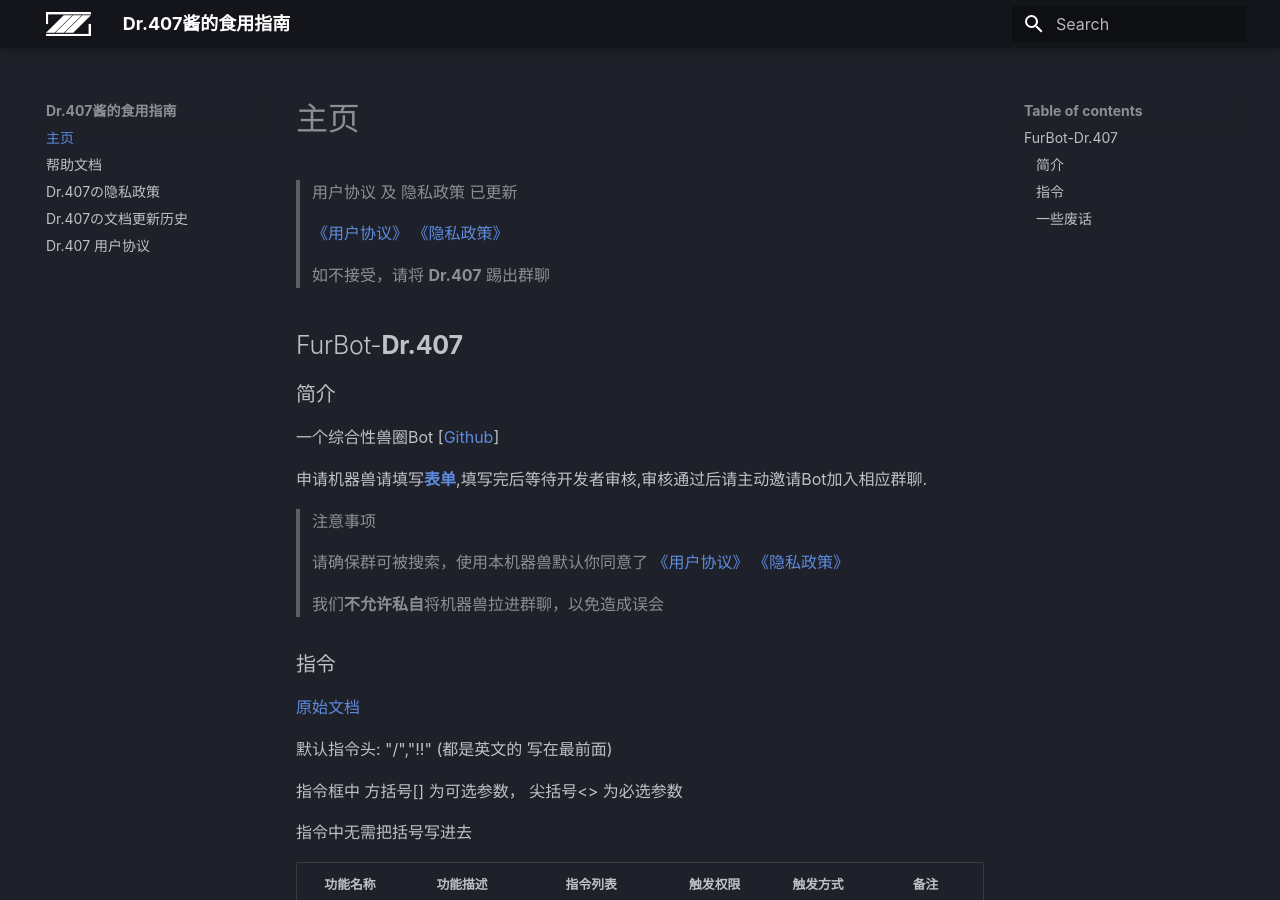
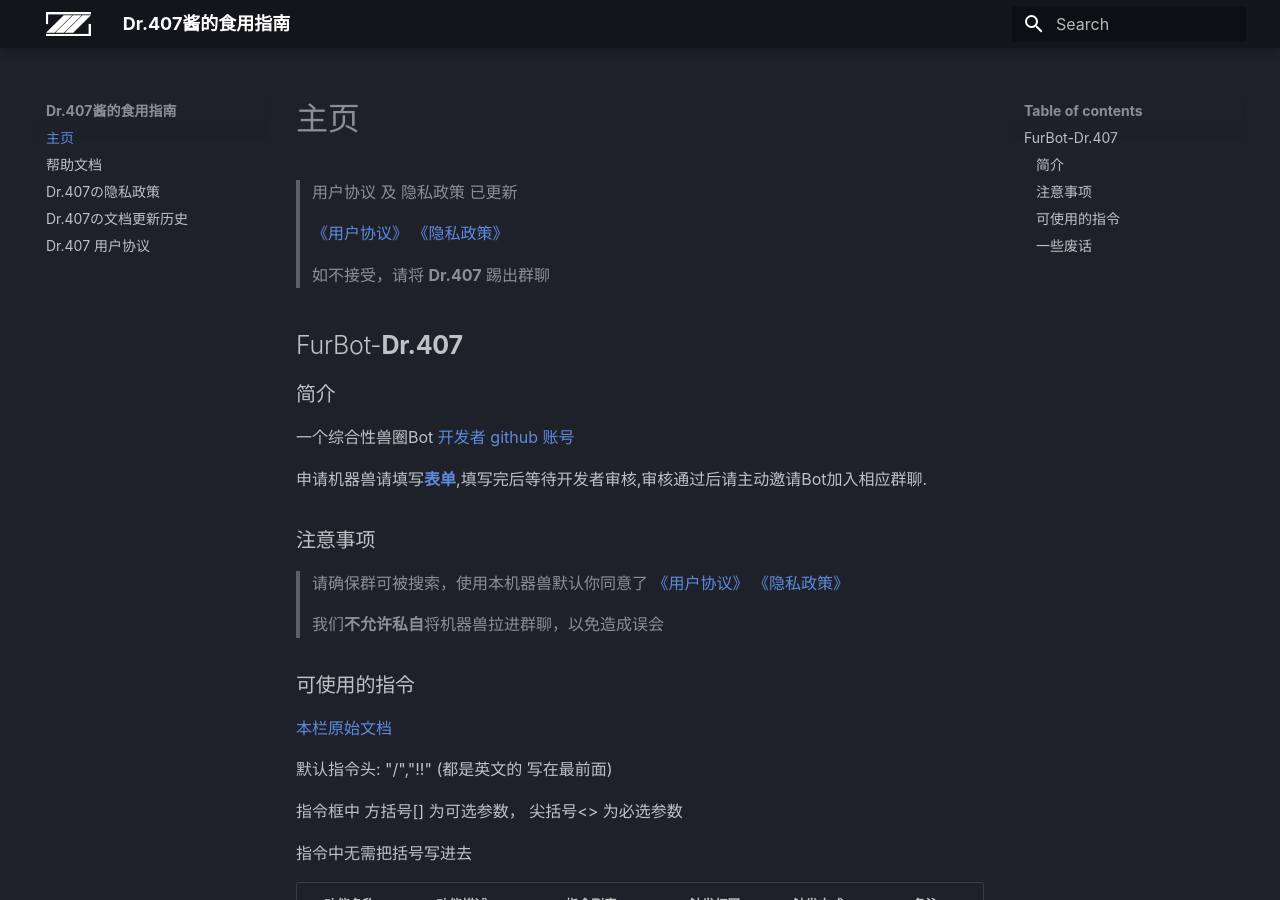
Before and after one commit to BuDingOwO/Docs-Dr407, an MkDocs documentation site: the page built from docs/index.md, in a window 1280 px wide and 900 px high. Built offline with MkDocs 1.6.1 and Material for MkDocs 9.7.7, drawn with Linux system fonts in a browser that asks for light colours.

Commit message:
Update index.md

```diff
--- a/docs/index.md
+++ b/docs/index.md
@@ -9,19 +9,19 @@
 
 ### 简介
 
-一个综合性兽圈Bot [[Github](https://github.com/BuDingOwO)]
+一个综合性兽圈Bot [开发者 github 账号](https://github.com/BuDingOwO)
 
 申请机器兽请填写[**表单**](http://survey.forcecat.cn/s/UKJXuU),填写完后等待开发者审核,审核通过后请主动邀请Bot加入相应群聊.
 
-> 注意事项
+### 注意事项
 
 > 请确保群可被搜索，使用本机器兽默认你同意了 [《用户协议》](./UserAgreements/) [《隐私政策》](./Privacy/)
 
 > 我们**不允许私自**将机器兽拉进群聊，以免造成误会
 
-### 指令
+### 可使用的指令
 
-[原始文档](./Helpness)
+[本栏原始文档](./Helpness)
 
 默认指令头: "/","!!"  (都是英文的 写在最前面)
 
@@ -47,5 +47,4 @@
 
 > 要是机器兽突然开始回答您的问题，则说明开发者在进行不定期检查以保证机器兽正常运行，
 >
-> 如果开发者否认这一点， 请立即报警。
-> **（不要报警啊Σ(っ °Д °;)っ，真的不是这样的！）**
+> 如果开发者否认这一点， 请立即报警。**（不要报警啊Σ(っ °Д °;)っ，真的不是这样的！）**
```
